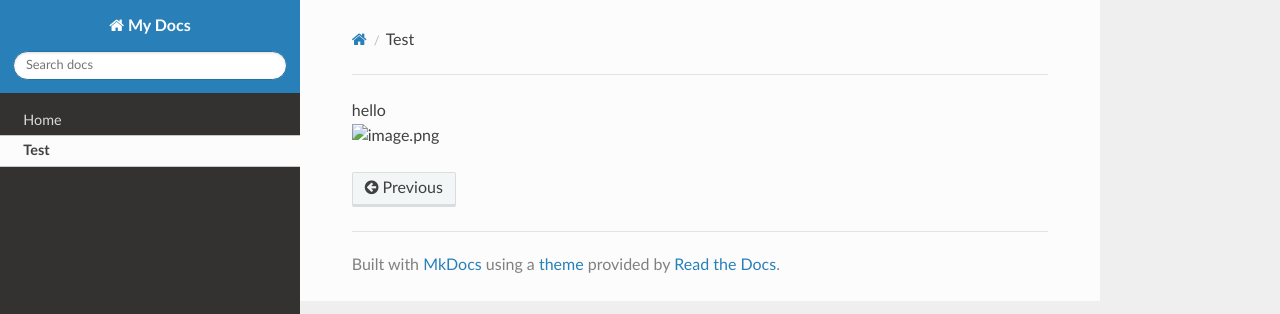
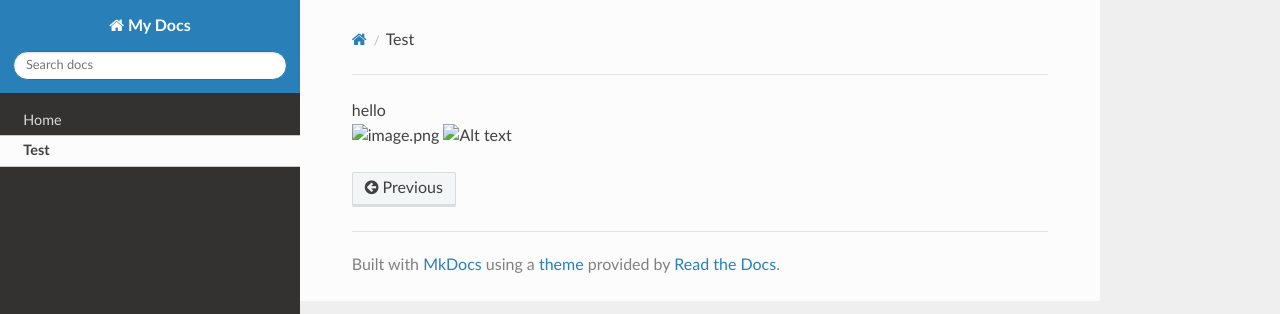
Before and after one commit to maxwong-scale/mkdocs_test, an MkDocs documentation site: the page built from docs/test.md, in a window 1280 px wide. Shown: the top 314 px of the page. Built offline with MkDocs 1.6.1, drawn with Linux system fonts in a browser that asks for light colours; nearby versions of some CDN libraries.

Commit message:
build: image: latest

```diff
--- a/docs/test.md
+++ b/docs/test.md
@@ -1,2 +1,3 @@
 hello
 ![image.png](../src/image22.png)
+![Alt text](../src/image22.png)
```
